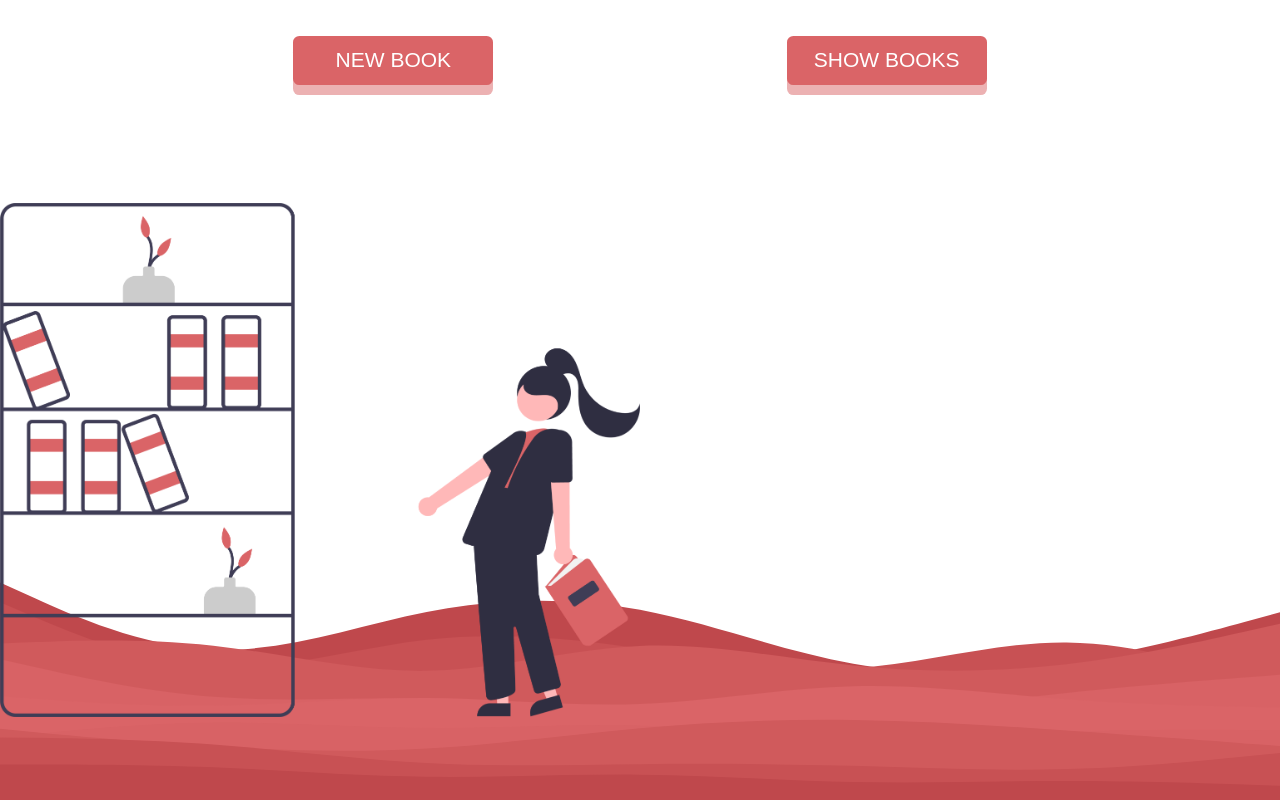
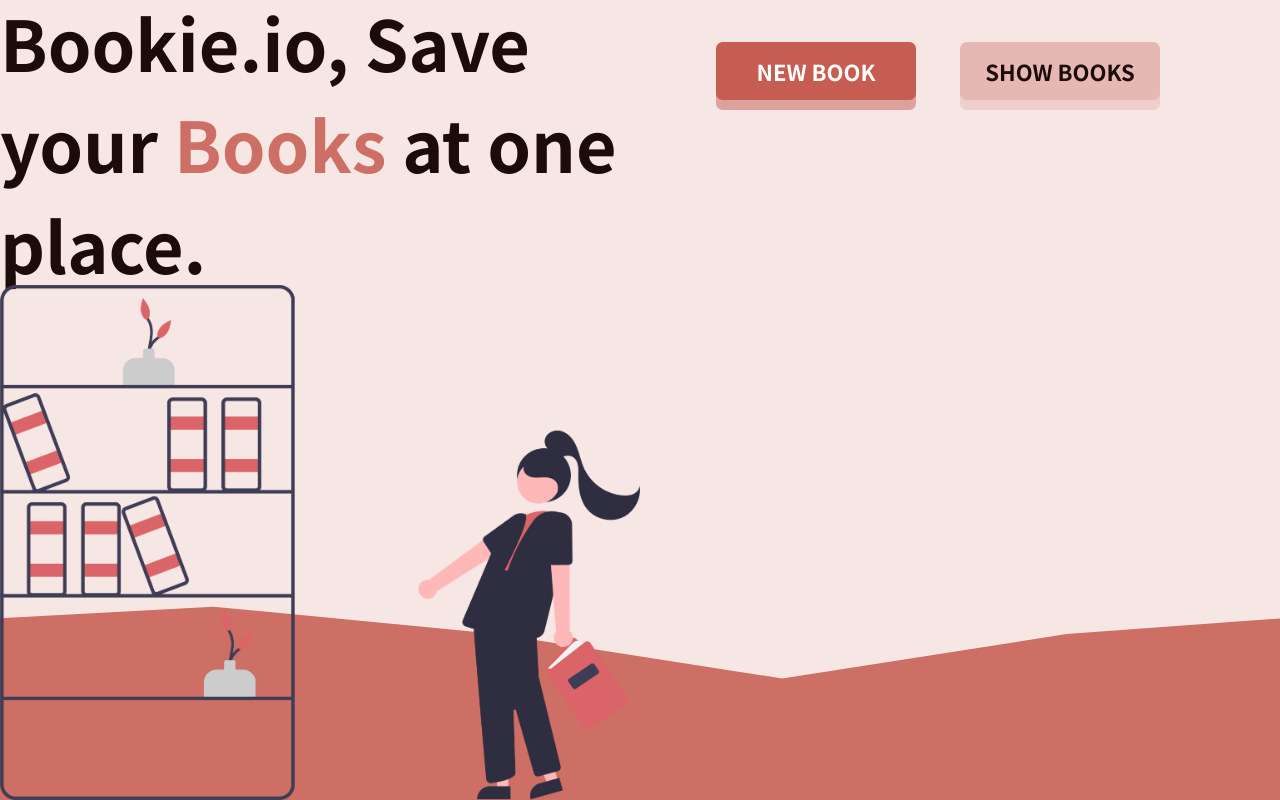
Before and after one commit to WeissRobin/library, a plain HTML site: page app/index.html in a window 1280 px wide. Drawn offline with Linux system fonts and the light colour scheme.

Commit message:
CSS
Better UI experience

```diff
--- a/app/index.html
+++ b/app/index.html
@@ -34,12 +34,15 @@
             </dialog>
         </div>
         <div id="book-app-grid">
+            <section id="welcome-mes">
+                <h1>Bookie.io, Save your <span>Books</span> at one place.</h1>
+            </section>
             <section id="ui-menu">
                 <button id="new-book-btn">NEW BOOK</button>
                 <button id="show-book-btn">SHOW BOOKS</button>
             </section>
             <section id="image-section">
-                <img src="images/borka.png" id="book-woman">
+                <img src="images/woman.png" id="book-woman">
             </section>
             <section id="list-section">
             <div id="book-list-container">
--- a/app/scss/_bookgrid.scss
+++ b/app/scss/_bookgrid.scss
@@ -1,10 +1,11 @@
 #book-app-grid {
     display: grid;
     grid-template-areas:
-    "ui-menu ui-menu"
+    "welcome-mes ui-menu"
+    "welcome-mes list-section"
     "image-section list-section";
     height: 100%;
-    grid-template-rows: 15% 85%;
+    grid-template-rows: 1fr 1fr;
     grid-template-columns: 1fr 1fr;
     justify-items: center;
     align-items: center;
@@ -21,3 +22,8 @@
 #image-section{
     grid-area: image-section;
 }
+
+#welcome-mes {
+    grid-row: 1 / 2;
+    grid-area: welcome-mes;
+}
--- a/app/scss/_modalbookform.scss
+++ b/app/scss/_modalbookform.scss
@@ -1,17 +1,37 @@
 #book-form {
     display: flex;
     flex-direction: column;
+
+    label {
+        font-weight: 500;
+    }
+
+    input:not(input[type=submit]) {
+        font-weight: 300;
+        font-size: 1.6rem;
+        padding: .5em 0 .5em .3em;
+        margin-bottom: 1em;
+        border: none;
+        border-bottom: 1px rgba(black, .2) solid;
+        &:focus {
+            outline: none;
+            border-bottom: black 1px solid;
+        }
+    }
 }
 
 #modal-book-form[open] {
+    display: flex;
+    flex-direction: column;
+    width: 100%;
+    max-width: 400px;
     position: absolute;
     top: 50%;
     left: 50%;
     transform: translate(-50%, -50%);
     animation: show 1s;
     border: 1px solid white;
-    box-shadow: 10px 10px 0px #da6467;
-    overflow: hidden;
+    border-radius: 5px;
     font-size: 1.8rem;
     padding: 2em;
 }
@@ -20,10 +40,11 @@
     position: absolute;
     top: 0;
     left: 0;
+    z-index: 1;
     height: 100%;
     width: 100%;
     transform: scale(1);
-    background-color: rgba(black, .2);
+    background-color: rgba(black, .1);
     animation: unfoldOut 1s forwards;
 }
 
--- a/app/scss/_uimenu.scss
+++ b/app/scss/_uimenu.scss
@@ -4,21 +4,19 @@
     display: flex;
     flex-direction: row;
     align-items: center;
-    justify-content: space-evenly;
+    justify-content: center;
     width: 100%;
 
     button {
         position: relative;
         z-index: 0;
-        color: white;
-        background: $ui-color;
-        box-shadow: 0px 10px 0px rgba($ui-color, .5);
+        margin-right: 2em;
         border-radius: 1px;
         width: 100%;
         max-width: 200px;
-        font-size: 2.1rem;
+        font-size: 2.2rem;
+        font-weight: 700;
         padding: .5em 1em;
-        border: 2px solid $ui-color;
         border-radius: .3em;
         cursor: pointer;
 
@@ -30,16 +28,26 @@
             left: 0;
             height: 100%;
             width: 0%;
-            background-color: $ui-color;
+            background-color: $primary--clr;
         }
 
         &:hover {
             top: 10px;
             box-shadow: none;
         }
-
-        &:hover::after {
-            width: 100%;
-        }
     }
 }
+
+#show-book-btn {
+    color: $primary--btn;
+    background: $accent--clr--lighter;
+    box-shadow: 0px 10px 0px rgba($accent--clr--lighter, .5);
+    border: 2px solid rgba($accent--clr--lighter, 1);
+}
+
+#new-book-btn {
+    color: white;
+    background: $primary--clr;
+    box-shadow: 0px 10px 0px rgba($primary--clr, .5);
+    border: 2px solid $primary--clr;
+}
--- a/app/scss/_variables.scss
+++ b/app/scss/_variables.scss
@@ -1,2 +1,6 @@
-$main-color: #da6467;
-$ui-color: #da6467;
+$primary--btn: #1b0b09;
+$background--clr: #f6e6e4;
+$primary--clr: #c75d52;
+$secondary--btn: #fdf8f7;
+$accent--clr: #cd6f65;
+$accent--clr--lighter: #e6b8b3;
--- a/app/scss/style.scss
+++ b/app/scss/style.scss
@@ -1,4 +1,4 @@
-@import url('https://fonts.googleapis.com/css2?family=Noto+Sans+Chorasmian&display=swap');
+@import url('https://fonts.googleapis.com/css2?family=Noto+Sans+JP:wght@200;300;400;500;600;700&display=swap');
 @import './keyframes.scss';
 @import './modalbookform.scss';
 @import './bookgrid.scss';
@@ -22,24 +22,35 @@
 video {
     width: 100%;
     display: block;
-    max-width: 800px;
+    max-width: 700px;
 }
 
 * {
     padding: 0;
     margin: 0;
     font-size: inherit;
-    font-family: 'Noto Sans Chorasmian', sans-serif;
+    font-family: 'Noto Sans JP', sans-serif;
 }
 
 body {
-    background-image: url('../images/UI-background.svg');
+    background-image: url('../images/wave-background.svg');
     background-repeat: no-repeat;
     background-attachment: fixed;
-    background-size: 100%;
+    background-size: cover;
     background-position: bottom;
 }
 //Actual code
 #main-content {
     height: 100vh;
 }
+
+h1 {
+    font-size: clamp(2rem, 6vw, 7rem);
+    width: 100%;
+    max-width: 700px;
+    color: $primary--btn;
+    text-align: left;
+    span {
+        color: $accent--clr;
+    }
+}
```
Also changed, not shown: app/images/UI-background.svg (deleted), app/images/wave-background.svg (added), app/images/woman.png (renamed from app/images/borka.png), app/images/woman.svg (deleted), app/images/woman2.svg (deleted), app/scss/style.css, 1 other file.
